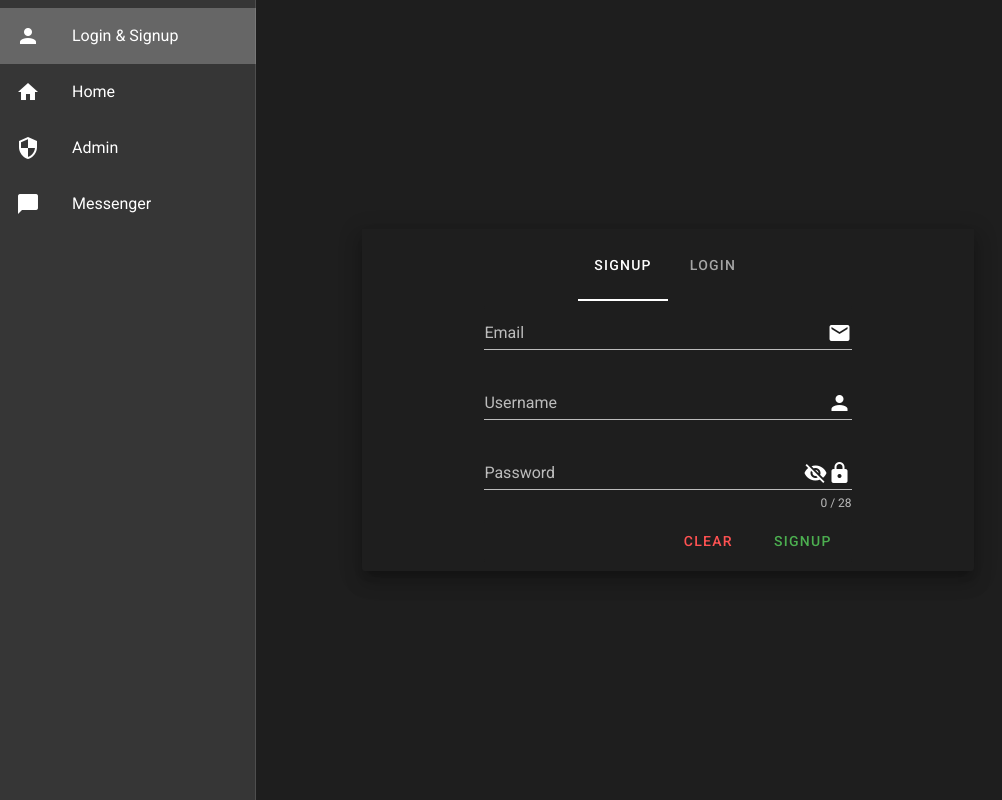
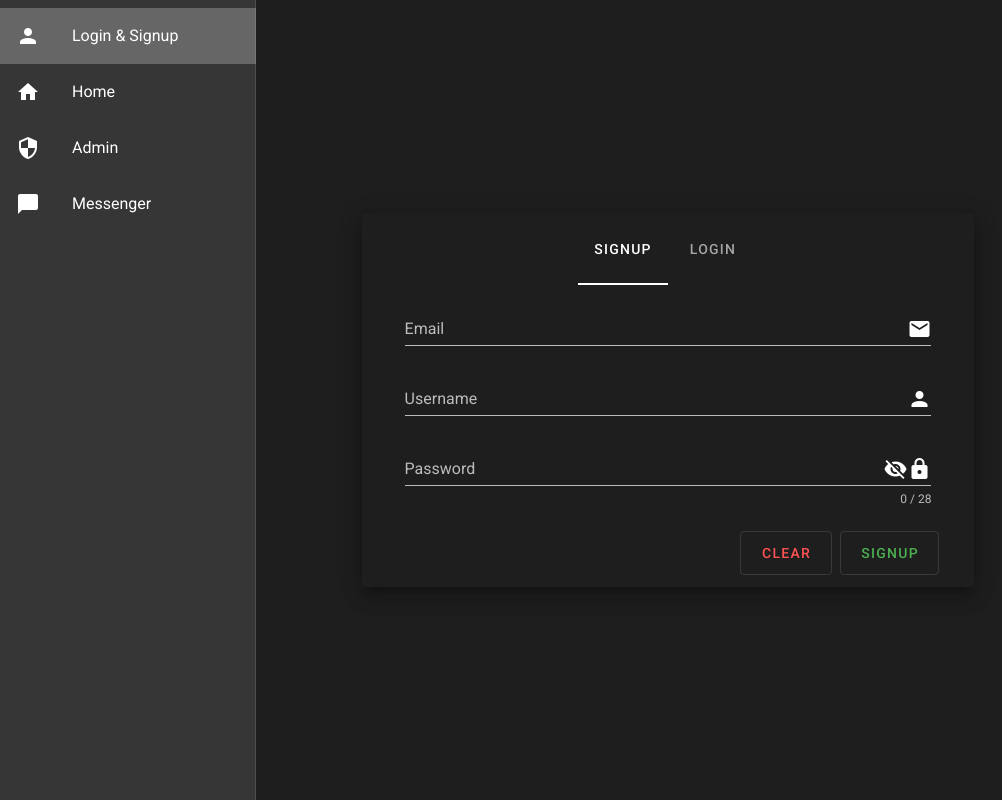
Before and after one commit to websocket-chat/client, a Vue app: page /login in a window 1280 px wide. Shown: the whole page, without its empty margins (0-1002 px from the left). Built offline with nearby package versions, Linux system fonts and the light colour scheme.

Commit message:
Prettier formatting applied.

```diff
--- a/src/components/SignupForm.vue
+++ b/src/components/SignupForm.vue
@@ -1,6 +1,9 @@
 <template>
-  <v-card flat height="auto" width="60%" class="mx-auto">
+  <v-card flat height="auto" width="90%" class="mx-auto">
     <form class="form-group">
+      <v-container fluid fill-height>
+        <v-row no-gutters>
+          <v-col cols="12">
             <v-text-field
               v-model="email"
               :error-messages="emailErrors"
@@ -10,8 +13,9 @@
               append-icon="mdi-email"
               @input="$v.email.$touch()"
               @blur="$v.email.$touch()"
-      >
-      </v-text-field>
+            />
+          </v-col>
+          <v-col cols="12">
             <v-text-field
               v-model="username"
               :error-messages="usernameErrors"
@@ -23,8 +27,9 @@
               append-icon="mdi-account"
               @input="$v.username.$touch()"
               @blur="$v.username.$touch()"
-      >
-      </v-text-field>
+            />
+          </v-col>
+          <v-col cols="12">
             <v-text-field
               v-model="password"
               :type="!showPassword ? 'password' : 'text'"
@@ -37,24 +42,31 @@
               @blur="$v.password.$touch()"
             >
               <template v-slot:append>
-          <v-icon @click="showPassword = !showPassword" class="password-toggle">
+                <v-icon
+                  @click="showPassword = !showPassword"
+                  class="password-toggle"
+                >
                   {{ !showPassword ? "mdi-eye-off" : "mdi-eye" }}
                 </v-icon>
                 <v-icon> mdi-lock </v-icon>
               </template>
             </v-text-field>
+          </v-col>
+        </v-row>
+      </v-container>
+
       <v-card
         class="d-flex justify-end my-2"
         flat
         height="fit-content"
         width="100%"
       >
-        <v-btn @click="clearSignupForm" text class="ma-1" color="error"
-          >Clear</v-btn
-        >
-        <v-btn @click="createUserAccount" text class="ma-1" color="success"
-          >Signup</v-btn
-        >
+        <v-btn @click="clearSignupForm" text large outlined class="ma-1" color="error">
+          Clear
+        </v-btn>
+        <v-btn @click="createUserAccount" text large outlined class="ma-1" color="success">
+          Signup
+        </v-btn>
       </v-card>
     </form>
   </v-card>
@@ -127,9 +139,7 @@ export default {
           });
         })
         .finally(() => {
-          window.setTimeout(() => {
-            this.$router.push({name: "Home"});
-          }, 3000);
+          this.$emit("tab-switch");
         });
     },
     clearSignupForm() {
```
Lines whose indentation alone changed are shown as unchanged.
